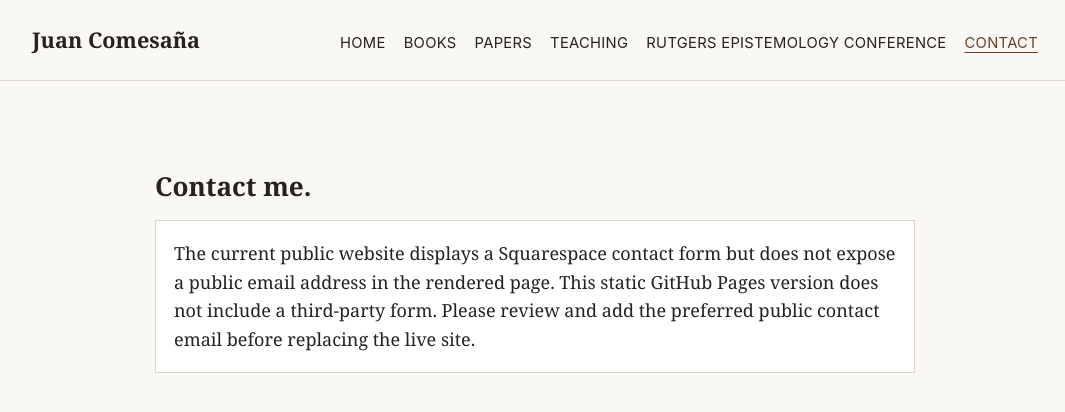
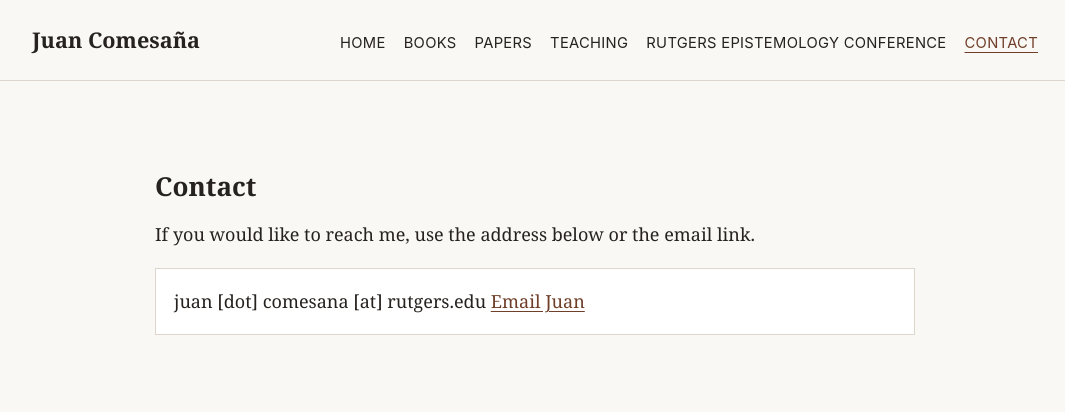
Before and after one commit to Comesana73/juancomesana.org, a Jekyll site: the page built from contact.md, in a window 1280 px wide. Shown: the top 412 px of the page, without its empty margins (105-1170 px from the left). Built offline with Jekyll 4.4.1, drawn with Linux system fonts in a browser that asks for light colours.

Commit message:
Make contact page spam resistant

```diff
--- a/contact.md
+++ b/contact.md
@@ -6,8 +6,25 @@ permalink: /contact/
 
 <div class="content content--center" markdown="1">
 
-## Contact me.
+## Contact
 
-<p class="notice">The current public website displays a Squarespace contact form but does not expose a public email address in the rendered page. This static GitHub Pages version does not include a third-party form. Please review and add the preferred public contact email before replacing the live site.</p>
+If you would like to reach me, use the address below or the email link.
+
+<p class="notice">
+  <span id="email-text">juan [dot] comesana [at] rutgers [dot] edu</span>
+  <a class="contact-email" href="#" data-user="juan.comesana" data-domain="rutgers.edu">Send email</a>
+</p>
+
+<script>
+  (function () {
+    const link = document.querySelector(".contact-email");
+    const text = document.getElementById("email-text");
+    if (!link || !text) return;
+    const email = `${link.dataset.user}@${link.dataset.domain}`;
+    link.href = `mailto:${email}`;
+    link.textContent = "Email Juan";
+    text.textContent = email.replace("@", " [at] ").replace(".", " [dot] ");
+  })();
+</script>
 
 </div>
```
